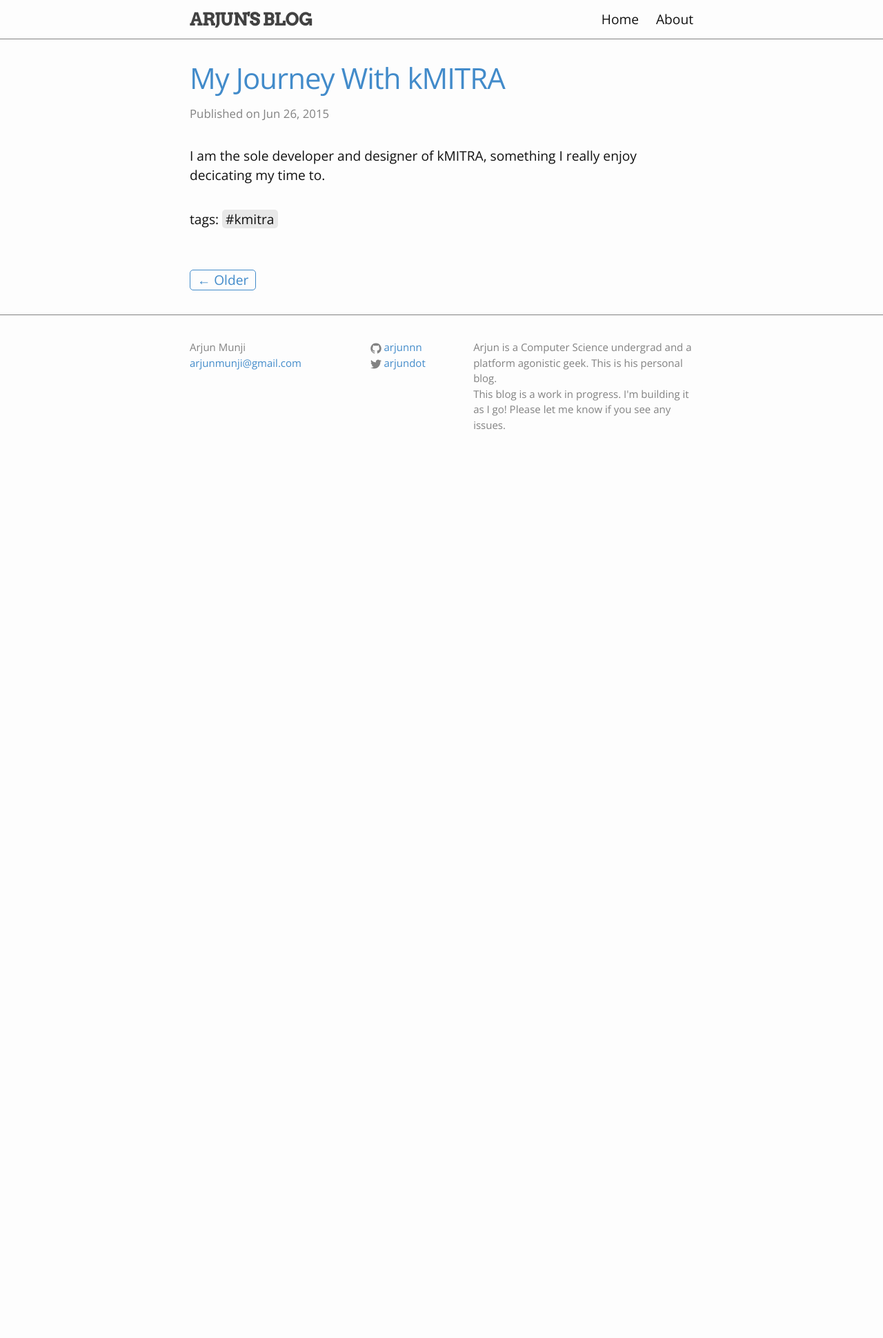
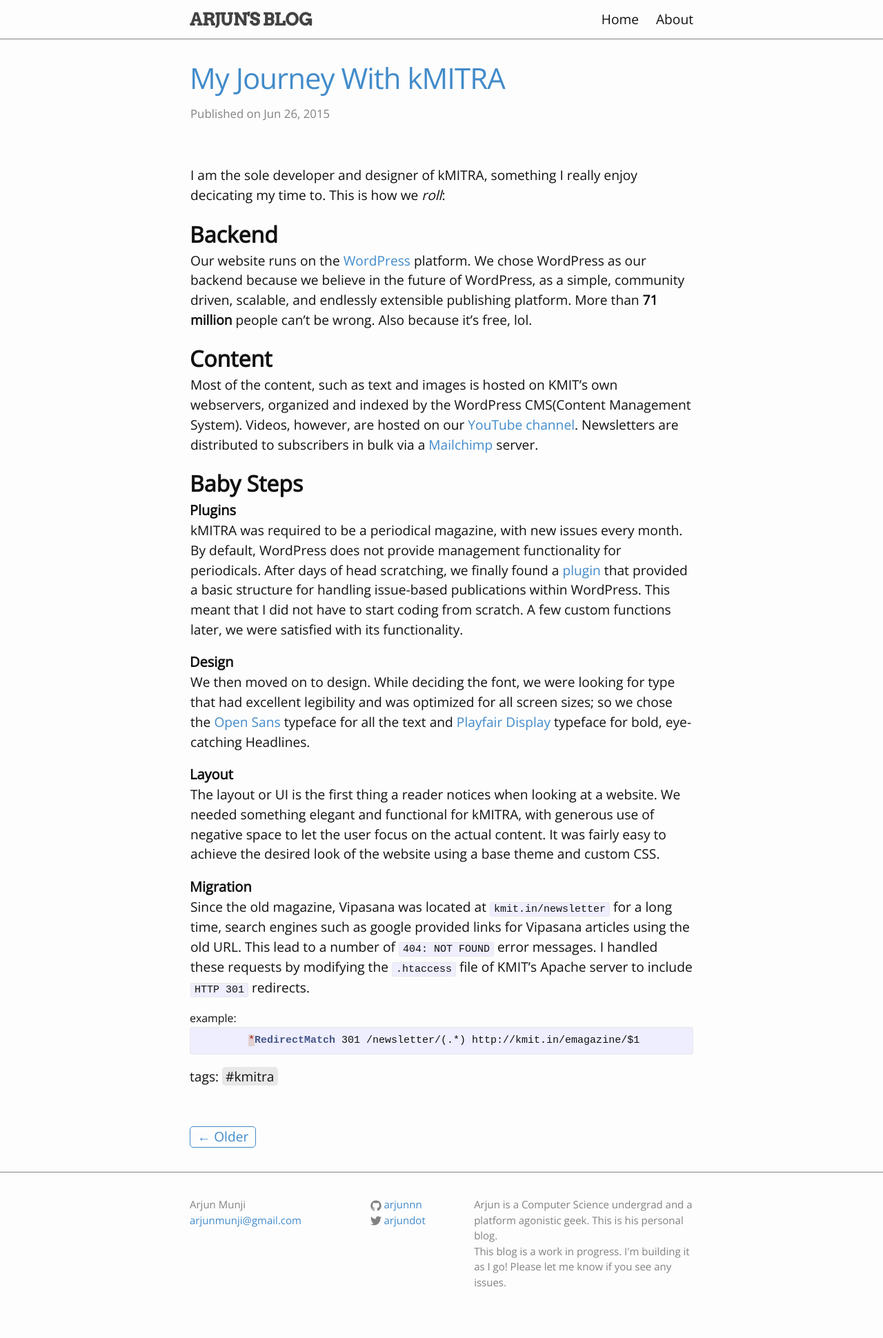
Before and after one commit to arjunnn/blog, a Jekyll site: the page built from _posts/2015-06-12-my-journey-with-kmitra.md, in a window 1280 px wide. Shown: the whole page at 69% size. Built offline with Jekyll 4.4.1, drawn with Linux system fonts in a browser that asks for light colours; Markdown is read by kramdown in place of the engine named in the settings; before the commit the page ends 900 px from its top, so only the background shows below that.

Commit message:
new post and polish

```diff
--- a/_layouts/post.html
+++ b/_layouts/post.html
@@ -7,6 +7,7 @@ layout: default
     <h1 class="post-title">{{ page.title }}</h1>
     <p class="post-meta">Published on {{ page.date | date: "%b %-d, %Y" }}{% if page.author %} • {{ page.author }}{% endif %}{% if page.meta %} • {{ page.meta }}{% endif %}</p>
   </header>
+  <br>
   <article class="post-content">
      {{content}}
   </article>
@@ -16,7 +17,7 @@ layout: default
     <span class="post-tag">#{{tag}}</span>
 {% endfor %}
   </div>
-  </br></br>
+  <br><br>
   {% if page.previous %}
         <a rel="prev" class="nav-prev" href="{{ page.previous.url | prepend: site.baseurl }}">&larr; Older</a>
     {% endif %}
--- a/_posts/2015-06-12-my-journey-with-kmitra.md
+++ b/_posts/2015-06-12-my-journey-with-kmitra.md
@@ -1,7 +1,41 @@
 ---
 layout: post
 title: "My Journey With kMITRA"
+tags: "kmitra"
 date: 2015-06-26-12 05:25:00
-tags: kmitra
+summary: A behind the scenes look of kmit.in/emagazine
 ---
 I am the sole developer and designer of kMITRA, something I really enjoy decicating my time to.
+This is how we *roll*:
+
+##**Backend**
+Our website runs on the [WordPress](https://wordpress.org) platform.
+We chose WordPress as our backend because we believe in the future of WordPress, as a simple, community driven, scalable, and endlessly extensible publishing platform.
+More than **71 million** people can’t be wrong. Also because it's free, lol.
+
+##**Content**
+Most of the content, such as text and images is hosted on KMIT's own webservers, organized and indexed by the WordPress CMS(Content Management System).
+Videos, however, are hosted on our [YouTube channel](https://www.youtube.com/channel/UCVy33lRaRxA8ACd-QU2Gumw).
+Newsletters are distributed to subscribers in bulk via a [Mailchimp](https://mailchimp.com/) server.
+
+##**Baby Steps**
+####**Plugins**
+kMITRA was required to be a periodical magazine, with new issues every month.
+By default, WordPress does not provide management functionality for periodicals.
+After days of head scratching, we finally found a [plugin](https://wordpress.org/plugins/issuem/) that provided a basic structure for handling issue-based publications within WordPress.
+This meant that I did not have to start coding from scratch. A few custom functions later, we were satisfied with its functionality.
+
+####**Design**
+We then moved on to design. While deciding the font, we were looking for type that had excellent legibility and was optimized for all screen sizes;
+so we chose the [Open Sans](https://www.google.com/fonts/specimen/Open+Sans) typeface for all the text and [Playfair Display](https://www.google.com/fonts/specimen/Playfair+Display) typeface for bold, eye-catching Headlines.
+
+####**Layout**
+The layout or UI is the first thing a reader notices when looking at a website. We needed something elegant and functional for kMITRA, with generous use of negative space to let the user focus on the actual content. It was fairly easy to achieve the desired look of the website using a base theme and custom CSS.
+
+####**Migration**
+Since the old magazine, Vipasana was located at `kmit.in/newsletter` for a long time, search engines such as google provided links for Vipasana articles using the old URL. This lead to a number of `404: NOT FOUND` error messages.
+I handled these requests by modifying the `.htaccess` file of KMIT's Apache server to include `HTTP 301` redirects.
+#####example:
+{% highlight apache %}
+	*RedirectMatch 301 /newsletter/(.*) http://kmit.in/emagazine/$1
+{% endhighlight %}
--- a/_sass/_base.scss
+++ b/_sass/_base.scss
@@ -43,8 +43,8 @@ body {
 /**
  * Set `margin-bottom` to maintain vertical rhythm
  */
-h1, h2, h3, h4, h5, h6,
-p, blockquote, pre,
+// h1, h2, h3, h4, h5, h6,
+h1, p, blockquote, pre,
 ul, ol, dl, figure,
 %vertical-rhythm {
     margin-bottom: $spacing-unit / 2;
@@ -97,6 +97,11 @@ li {
 h1, h2, h3, h4, h5, h6 {
     font-weight: 300;
 }
+p {
+    padding-left: 1px;
+    margin-top: 0;
+}
+
 
 
 
--- a/_sass/_layout.scss
+++ b/_sass/_layout.scss
@@ -233,7 +233,8 @@
 }
 
 .post-content {
-    margin-bottom: $spacing-unit;
+    margin-bottom: 0em;
+    // margin-bottom: $spacing-unit;
 
     h2 {
         font-size: 32px;
```
Also changed, not shown: .settings/settings.json (added).
